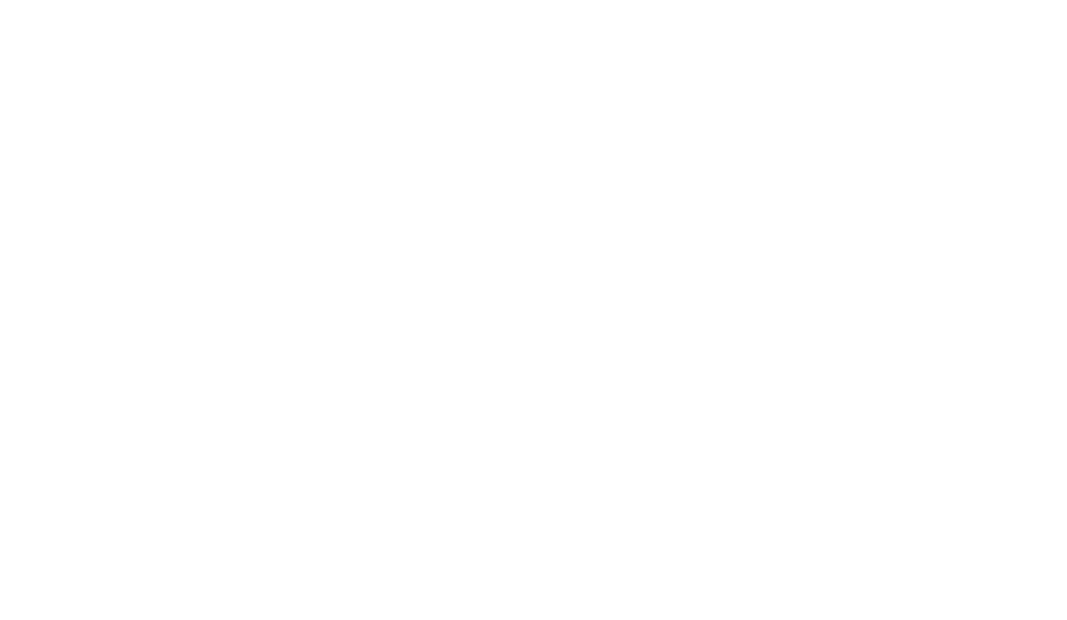
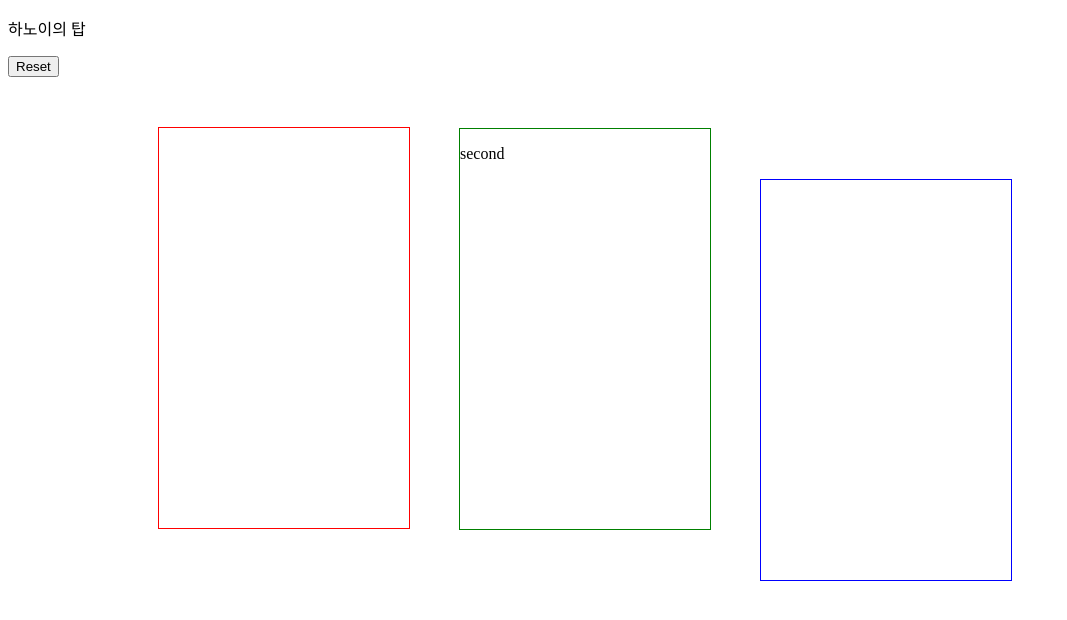
Before and after one commit to channavi/Webstudy2, a plain HTML site: page Lecture 05/index.html in a window 1280 px wide. Shown: the whole page, without its empty margins (0-1067 px from the left). Drawn offline with Linux system fonts and the light colour scheme.

Commit message:
[chan] 하노이의 탑 만들기

```diff
--- a/Lecture 05/index.html
+++ b/Lecture 05/index.html
@@ -7,6 +7,11 @@
     <title>Document</title>
 </head>
 <body>
-
+    <p>하노이의 탑</p>
+    <input type='reset'>
+    <div style ="width: 250px; height: 400px; border: 1px solid red; margin-top: 50px; margin-left: 150px;">
+    <div style ="width: 250px; height: 400px; border: 1px solid green;margin-left: 300px;">
+        <p stlye="text-align :center;">second</p>
+    <div style ="width: 250px; height: 400px; border: 1px solid blue;margin-left: 300px;">
 </body>
 </html>
```
